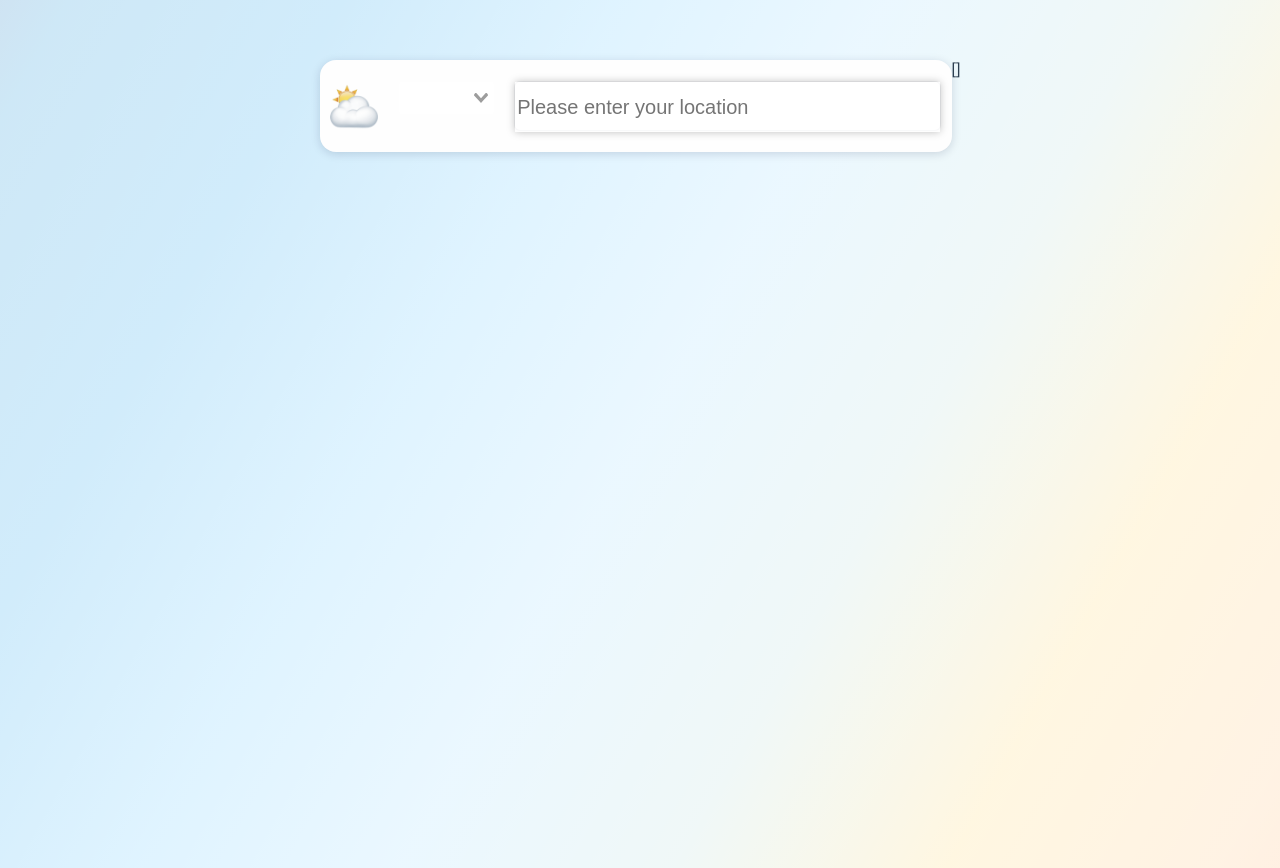
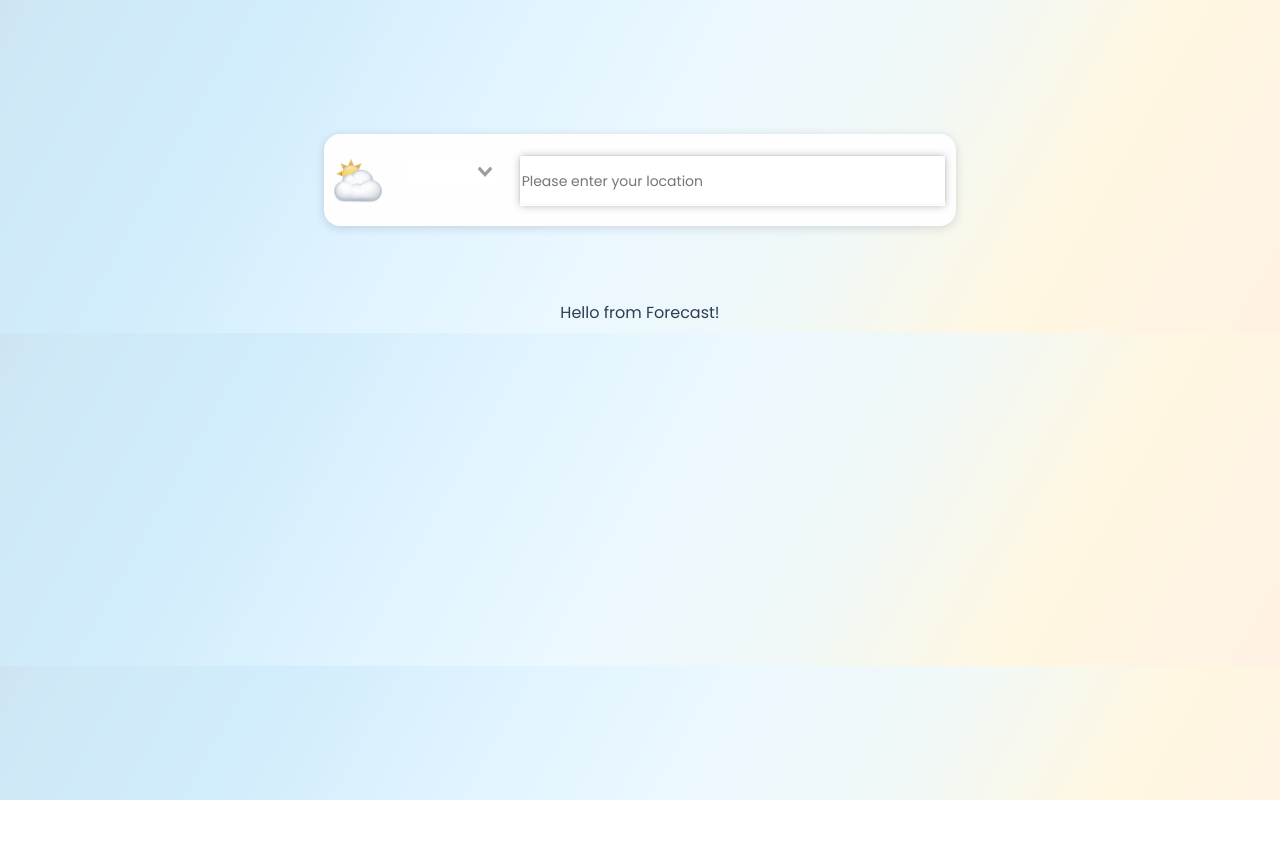
Before and after one commit to AlenaAlyona/weather_app, a Vue app: page / in a window 1280 px wide. After the commit the page ends 800 px from the top, so only its background shows below. Built offline with nearby package versions, Linux system fonts and the light colour scheme; no server answers; what vue-debounce would draw is missing.

Commit message:
created new component for displaying forecast

```diff
--- a/src/App.vue
+++ b/src/App.vue
@@ -1,5 +1,6 @@
 <template>
-  <div id="app" class="container">
+  <div id="app">
+    <div class="container">
       <div class="search-box">
         <div class="image-box inlined">
           <img alt="logo" class="logo" src="./assets/logo.png" />
@@ -31,16 +32,23 @@
           />
         </div>
       </div>
-    {{ weather }}
+    </div>
+    <div class="show-t">
+      <Forecast />
+    </div>
   </div>
 </template>
 
 <script>
 import axios from "axios";
+import Forecast from "./components/Forecast";
 const API_KEY = process.env.VUE_APP_APIKEY;
 
 export default {
   name: "App",
+  components: {
+    Forecast,
+  },
   data() {
     return {
       countries: [],
@@ -78,8 +86,10 @@ export default {
 </script>
 
 <style>
+@import url("https://fonts.googleapis.com/css2?family=Poppins:wght@400;600&display=swap");
+
 #app {
-  font-family: Avenir, Helvetica, Arial, sans-serif;
+  font-family: "Poppins", sans-serif;
   -webkit-font-smoothing: antialiased;
   -moz-osx-font-smoothing: grayscale;
   text-align: center;
@@ -88,12 +98,15 @@ export default {
   margin-top: 60px;
   width: 100%;
   height: 100%;
+  display: flex;
+  flex-direction: column;
 }
 .container {
-  min-height: 100vh;
+  min-height: 30vh;
+  height: auto;
   display: flex;
   justify-content: center;
-  /* align-items: flex-start; */
+  align-items: center;
 }
 .search-box {
   width: 632px;
@@ -176,6 +189,9 @@ export default {
 
 .country-selector {
   display: inline-block;
+  font-family: "Poppins", sans-serif;
+  font-weight: 600;
+  font-size: 14px;
 }
 
 .search-city {
@@ -190,8 +206,9 @@ export default {
 .search-city .search-bar {
   display: inline-flex;
   width: 425px;
-
-  font-size: 20px;
+  font-family: "Poppins", sans-serif;
+  font-weight: 400;
+  font-size: 14px;
   appearance: none;
   border: none;
   outline: none;
@@ -200,4 +217,9 @@ export default {
   background-color: rgba(255, 255, 255, 0.5);
   transition: 0.4s;
 }
+
+.show-t {
+  display: flex;
+  flex-direction: column;
+}
 </style>
--- /dev/null
+++ b/src/components/Forecast.vue
@@ -0,0 +1,11 @@
+<template>
+  <div>Hello from Forecast!</div>
+</template>
+
+<script>
+export default {
+  name: "Forecast",
+};
+</script>
+
+<style scoped></style>
```
Lines whose indentation alone changed are shown as unchanged.
